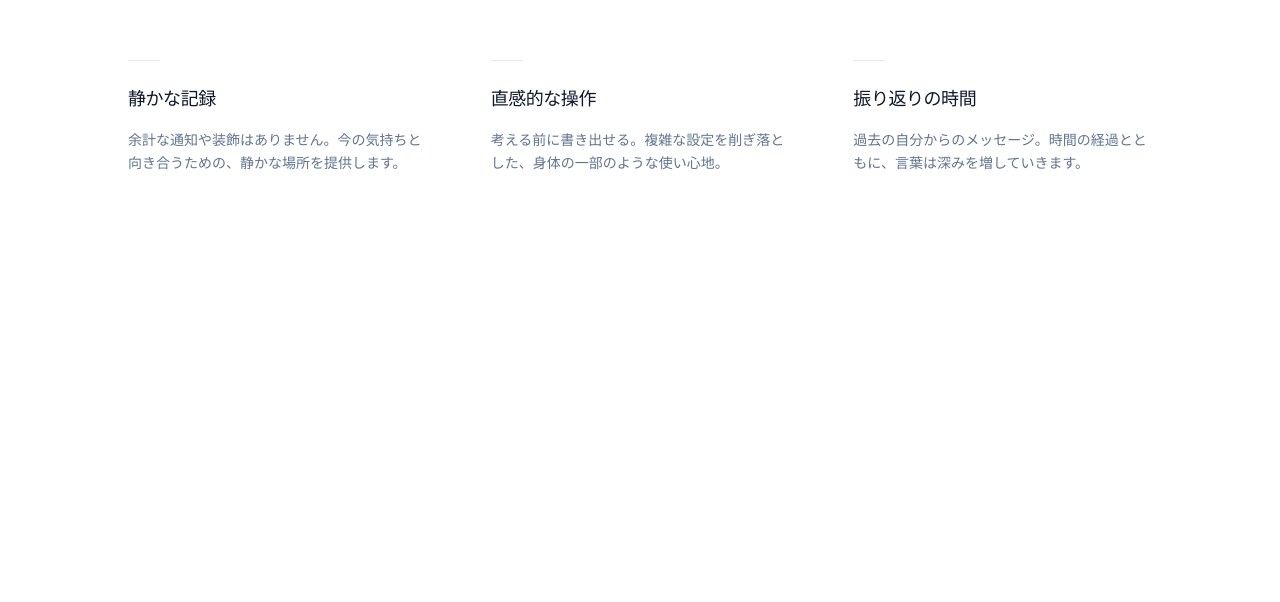
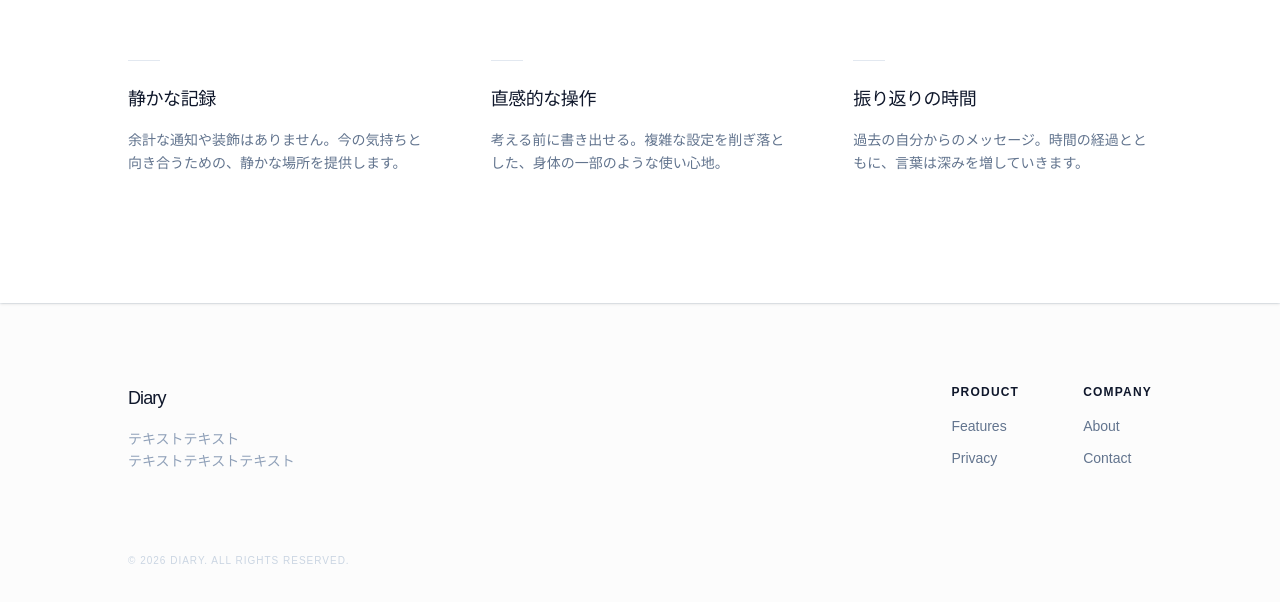
Before and after one commit to ruru-01/diary-app-lp, a Next.js app: page / in a window 1280 px wide. Shown: the part 708-1310 px from the top of the page. Before the commit the page ends 1011 px from the top, so only its background shows below. Built offline with nearby package versions, Linux system fonts and the light colour scheme.

Commit message:
feat: フッターセクションを追加

```diff
--- a/src/app/page.tsx
+++ b/src/app/page.tsx
@@ -1,11 +1,15 @@
 import Hero from "@/components/Hero";
 import Features from "@/components/Features";
+import Footer from "@/components/Footer";
 
 export default function Home() {
   return (
-    <main className="min-h-screen">
+    <main className="min-h-screen bg-[#FCFCFC]">
       <Hero />
-      <Features />
+      <div className="relative z-5 shadow-sm">
+        <Features />
+      </div>
+      <Footer />
     </main>
   );
 }
--- /dev/null
+++ b/src/components/Footer.tsx
@@ -0,0 +1,40 @@
+export default function Footer() {
+  return (
+    <footer className="py-20 px-6 bg-[#FCFCFC] border-t border-slate-100">
+      <div className="max-w-5xl mx-auto flex flex-col md:flex-row justify-between items-start gap-12">
+        <div className="space-y-4">
+          <h2 className="text-lg font-medium tracking-tighter text-slate-900">
+            Diary
+          </h2>
+          <p className="text-sm text-slate-400 font-light max-w-[240px] leading-relaxed">
+            テキストテキスト<br />
+            テキストテキストテキスト
+          </p>
+        </div>
+
+        <div className="flex gap-16">
+          <div className="flex flex-col gap-4">
+            <h3 className="text-xs font-semibold uppercase tracking-widest text-slate-900">Product</h3>
+            <ul className="text-sm text-slate-500 space-y-3 font-light">
+              <li className="hover:text-slate-900 cursor-pointer transition-colors">Features</li>
+              <li className="hover:text-slate-900 cursor-pointer transition-colors">Privacy</li>
+            </ul>
+          </div>
+          <div className="flex flex-col gap-4">
+            <h3 className="text-xs font-semibold uppercase tracking-widest text-slate-900">Company</h3>
+            <ul className="text-sm text-slate-500 space-y-3 font-light">
+              <li className="hover:text-slate-900 cursor-pointer transition-colors">About</li>
+              <li className="hover:text-slate-900 cursor-pointer transition-colors">Contact</li>
+            </ul>
+          </div>
+        </div>
+      </div>
+
+      <div className="max-w-5xl mx-auto mt-20">
+        <p className="text-[10px] tracking-widest text-slate-300 uppercase">
+          &copy; 2026 Diary. All rights reserved.
+        </p>
+      </div>
+    </footer>
+  );
+}
```
